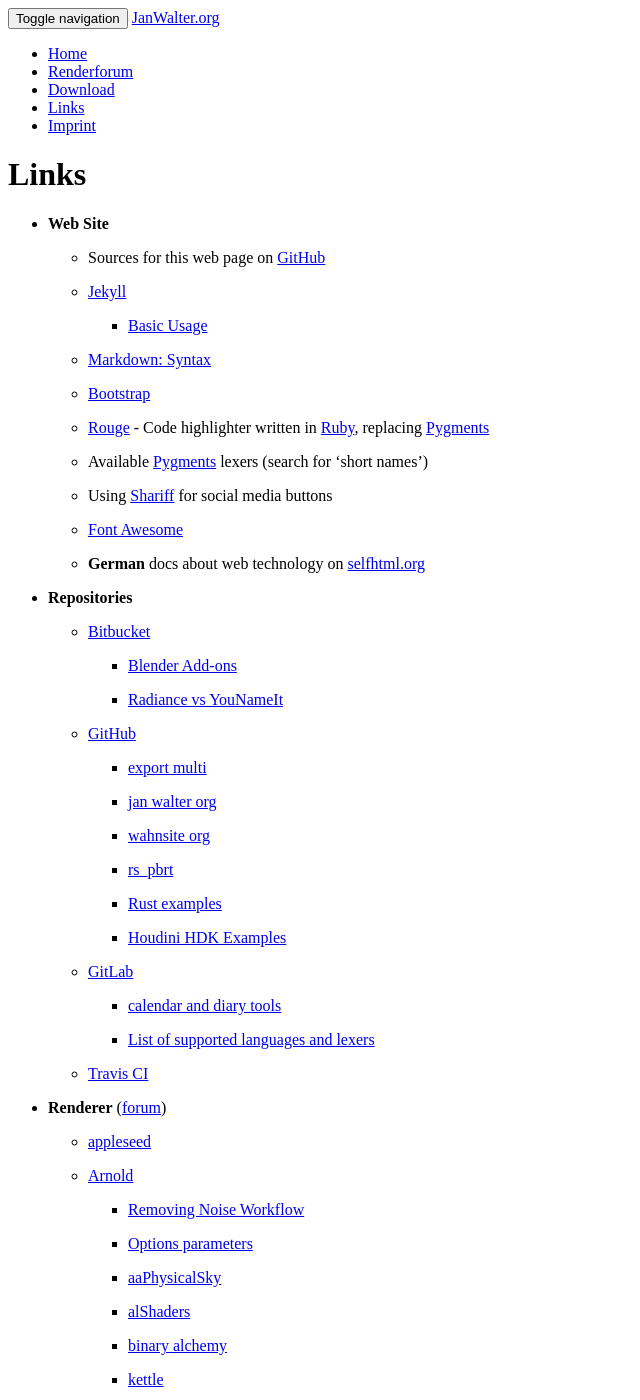
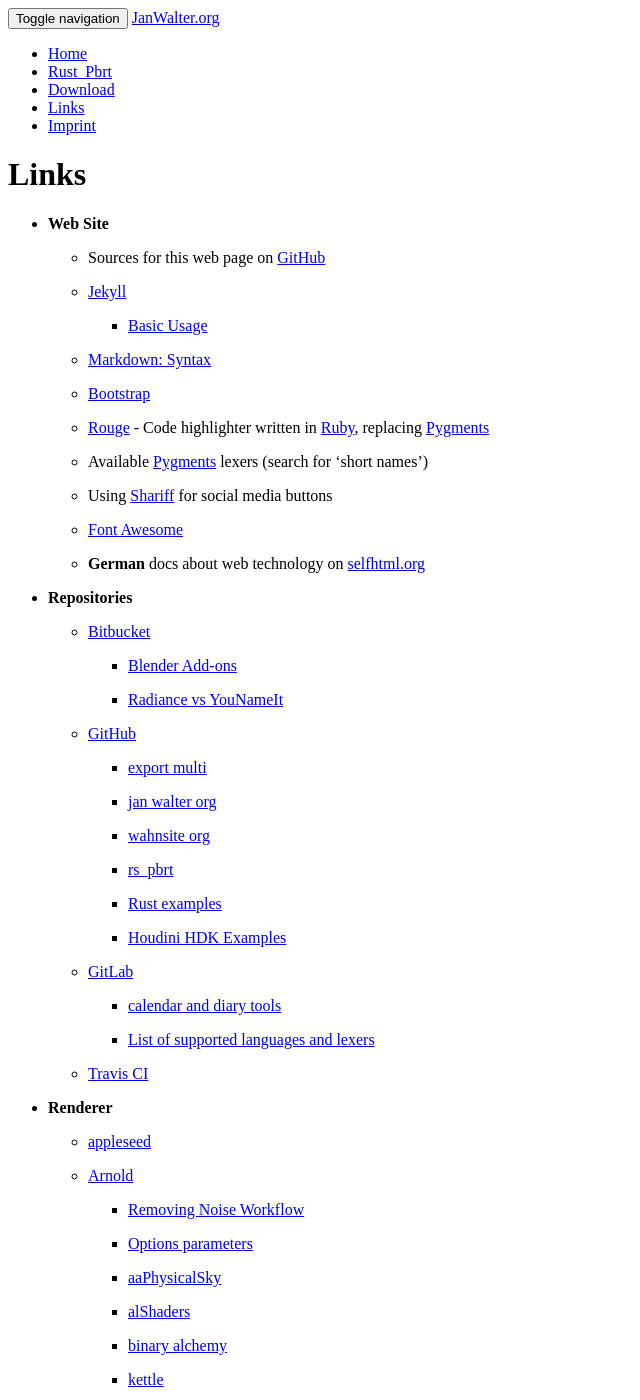
Before and after one commit to wahn/jan_walter_org, a Jekyll site: the page built from links/index.md, in a window 1280 px wide and 1400 px high. Shown: the whole window, without its empty margins (0-640 px from the left). Built offline with Jekyll 4.4.1, drawn with Linux system fonts in a browser that asks for light colours; Markdown is read by kramdown in place of the engine named in the settings.

Commit message:
Replace Renderforum by Rust documentation for rs_pbrt.

```diff
--- a/_layouts/default.html
+++ b/_layouts/default.html
@@ -39,7 +39,8 @@
             <li class="active"><a href="/">Home</a></li>
             <!-- <li class="disabled"><a href="#about">About</a></li> -->
             <!-- <li class="disabled"><a href="#contact">Contact</a></li> -->
-            <li><a href="/renderforum">Renderforum</a></li>
+            <!-- <li><a href="/renderforum">Renderforum</a></li> -->
+            <li><a href="/doc/rust/pbrt">Rust_Pbrt</a></li>
             <li><a href="/download">Download</a></li>
             <li><a href="/links">Links</a></li>
             <li><a href="/imprint">Imprint</a></li>
--- a/links/index.md
+++ b/links/index.md
@@ -63,7 +63,7 @@
 
     - [Travis CI](https://travis-ci.org/)
 
-* __Renderer__ ([forum](https://www.janwalter.org/renderforum))
+* __Renderer__
 
     - [appleseed](https://appleseedhq.net)
 
```
